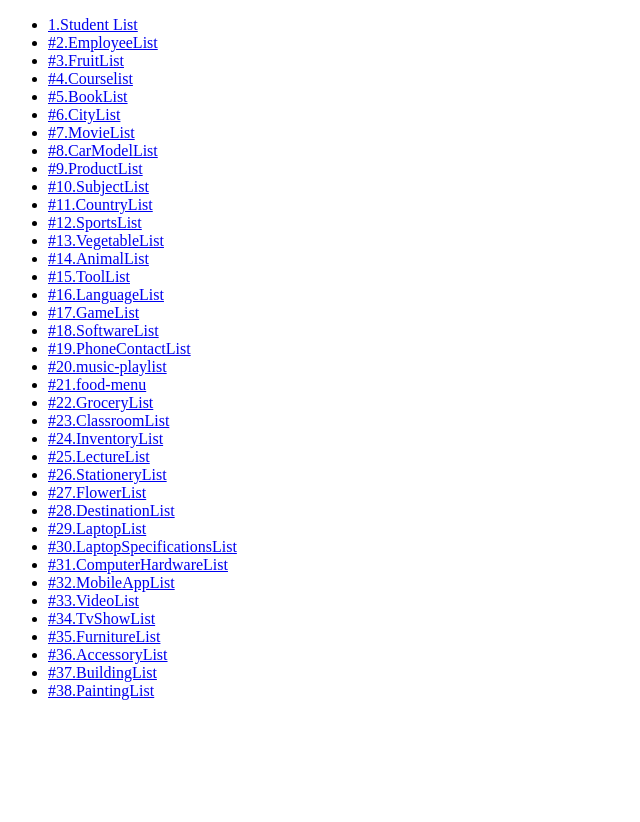
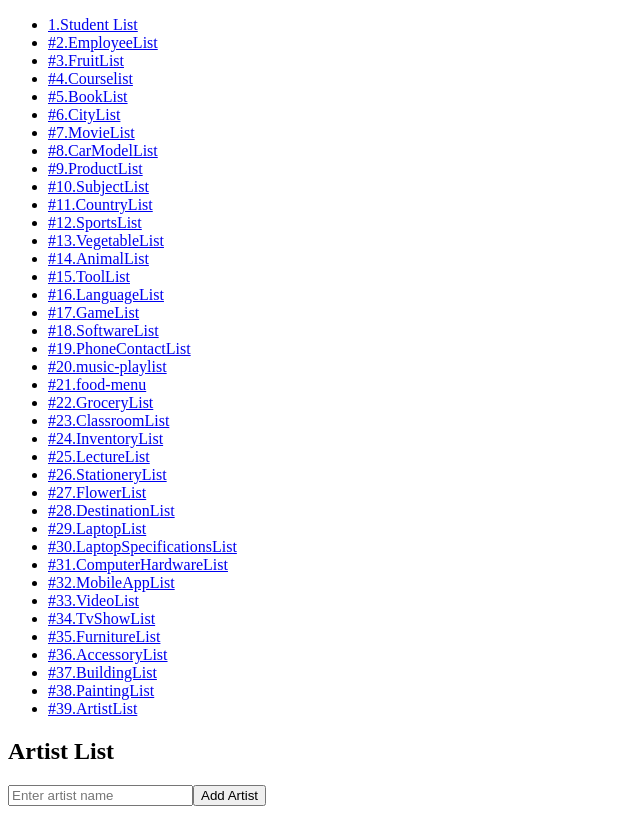
Before and after one commit to ChristineMaitom/AngularDataStructures, an Angular app: page /artist-list in a window 1280 px wide. Before the commit this address led to /. Shown: the whole page, without its empty margins (0-640 px from the left). Before the commit the page ends 800 px from the top, so only its background shows below. Built offline with nearby package versions, Linux system fonts and the light colour scheme.

Commit message:
#39 Artist List

```diff
--- a/src/app/app.component.html
+++ b/src/app/app.component.html
@@ -38,6 +38,7 @@
     <li><a routerLink="accessory-list">#36.AccessoryList</a></li>
     <li><a routerLink="building-list">#37.BuildingList</a></li>
     <li><a routerLink="painting-list">#38.PaintingList</a></li>
+    <li><a routerLink="artist-list">#39.ArtistList</a></li>
 
 
 
--- a/src/app/app.module.ts
+++ b/src/app/app.module.ts
@@ -43,6 +43,7 @@ import {FurnitureListComponent} from "./components/furniture-list/furniture-list
 import {AccessoryListComponent} from "./components/accessory-list/accessory-list.component";
 import {BuildingListComponent} from "./components/building-list/building-list.component";
 import {PaintingListComponent} from "./components/painting-list/painting-list.component";
+import {ArtistListComponent} from "./components/artist-list/artist-list.component";
 
 
 const routes: Routes = [
@@ -85,7 +86,7 @@ const routes: Routes = [
   {path: 'accessory-list', component:AccessoryListComponent},
   {path: 'building-list', component:BuildingListComponent},
   {path: 'painting-list', component:PaintingListComponent},
-
+  {path: 'artist-list', component:ArtistListComponent},
 
 
 ]
@@ -139,6 +140,8 @@ const routes: Routes = [
     AccessoryListComponent,
     BuildingListComponent,
     PaintingListComponent,
+    ArtistListComponent,
+
 
 
   ],
--- /dev/null
+++ b/src/app/components/artist-list/artist-list.component.html
@@ -0,0 +1,15 @@
+<div class="artist-list">
+  <h2>Artist List</h2>
+
+  <input
+    type="text"
+    [(ngModel)]="artistName"
+    placeholder="Enter artist name"
+    (keydown.enter)="addArtist()"
+  />
+  <button (click)="addArtist()">Add Artist</button>
+
+  <ul>
+    <li *ngFor="let artist of artists">{{ artist }}</li>
+  </ul>
+</div>
--- /dev/null
+++ b/src/app/components/artist-list/artist-list.component.ts
@@ -0,0 +1,18 @@
+import { Component } from '@angular/core';
+
+@Component({
+  selector: 'app-artist-list',
+  templateUrl: './artist-list.component.html',
+  styleUrl: './artist-list.component.css'
+})
+export class ArtistListComponent {
+  artistName: string = '';
+  artists: string[] = [];
+
+  addArtist() {
+    if (this.artistName.trim()) {
+      this.artists.push(this.artistName.trim());
+      this.artistName = ''; // Clear input after adding
+    }
+  }
+}
```
Also changed, not shown: src/app/components/artist-list/artist-list.component.css (added), 1 other file (tests, documents, lock files or other folders).
